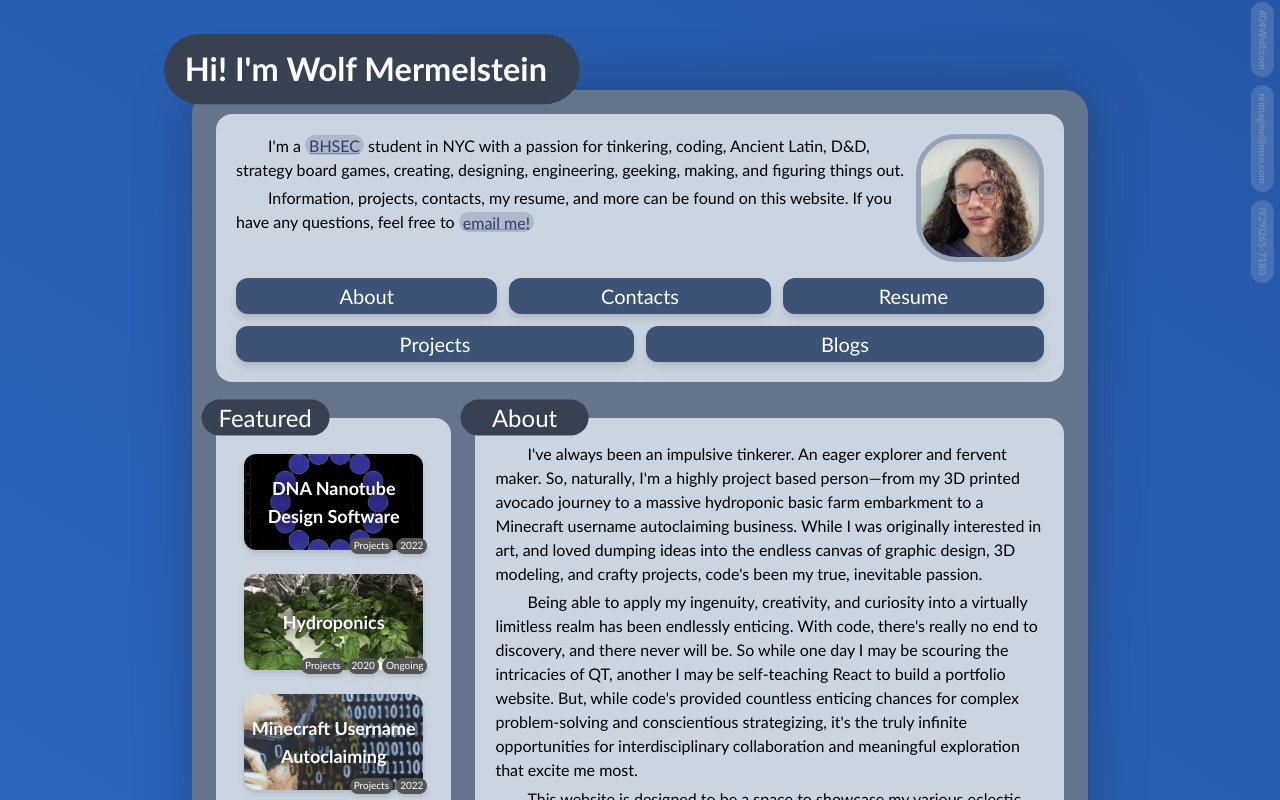
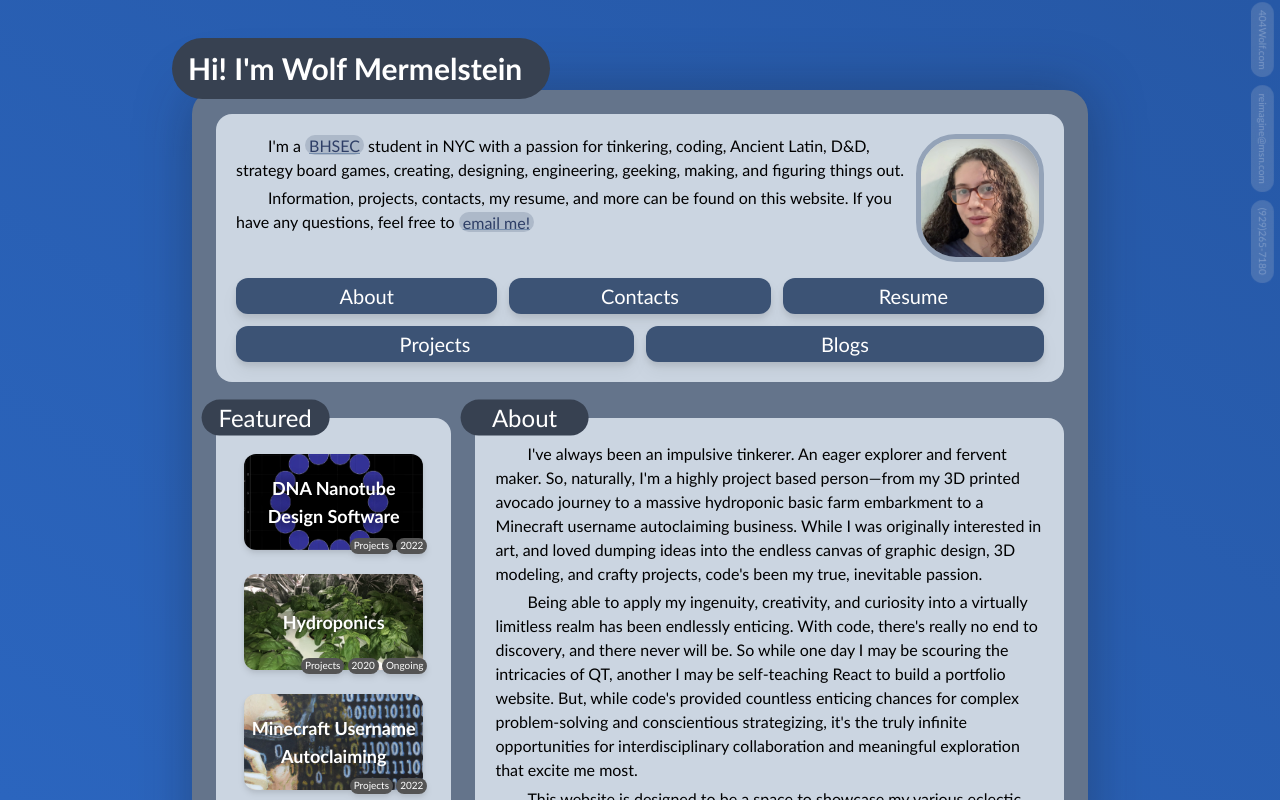
Before and after one commit to 404Wolf/404Wolf.com, a Next.js app: page / in a window 1280 px wide. Shown: the top 800 px of the page. Built offline with nearby package versions, Linux system fonts and the light colour scheme.

Commit message:
Fix header title

```diff
--- a/src/layouts/MainLayout.tsx
+++ b/src/layouts/MainLayout.tsx
@@ -26,7 +26,7 @@ const MainLayout = ({ children,
                 {title &&
                     <div>
                         <Link href="/">
-                            <div className={`absolute -top-[6px] md:-top-4 left-0 bg-gray-700 text-white rounded-3xl sm:rounded-full py-1 md:py-2 sm:py-[6px] px-4 ${titleWidth} scale-[130%] text-[1rem] sm:text-[25px] font-bold z-50`}>
+                            <div className={`absolute -top-3 md:-top-5 -left-3 md:-left-5 bg-gray-700 text-white rounded-3xl sm:rounded-full py-[5px] md:py-2 sm:py-[6px] px-4 ${titleWidth} text-[24px] sm:text-[30px] font-bold z-50`}>
                                 {title}
                             </div>
                         </Link>
--- a/src/pages/index.tsx
+++ b/src/pages/index.tsx
@@ -79,7 +79,7 @@ const Home = ({ posts }: HomeProps) => {
             </Head>
             <MainLayout
                 title={<Greeter />}
-                titleWidth="w-[13.5rem] sm:w-[20rem] translate-x-5"
+                titleWidth="w-[19.3rem] sm:w-[23.6rem]"
                 headerChildren={headerChildren}
             >
                 <div className="flex flex-col gap-7">
```
